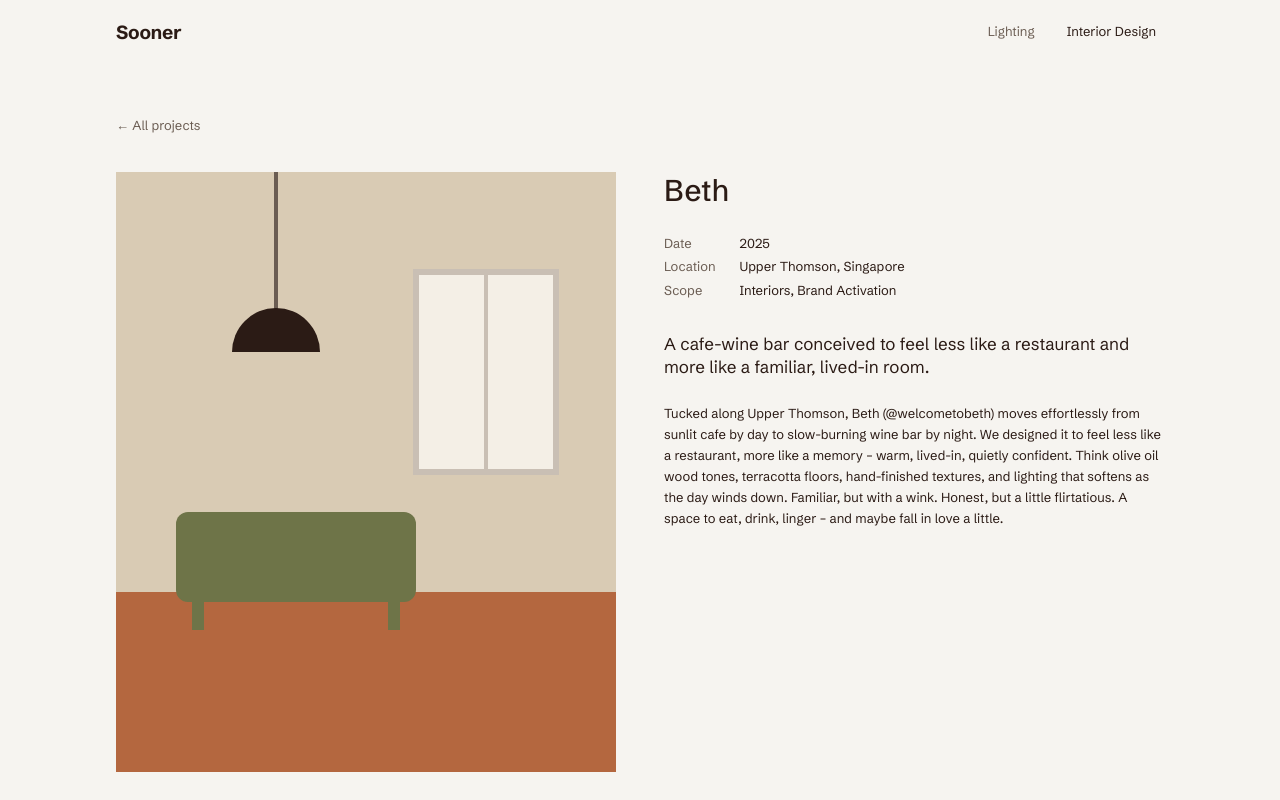
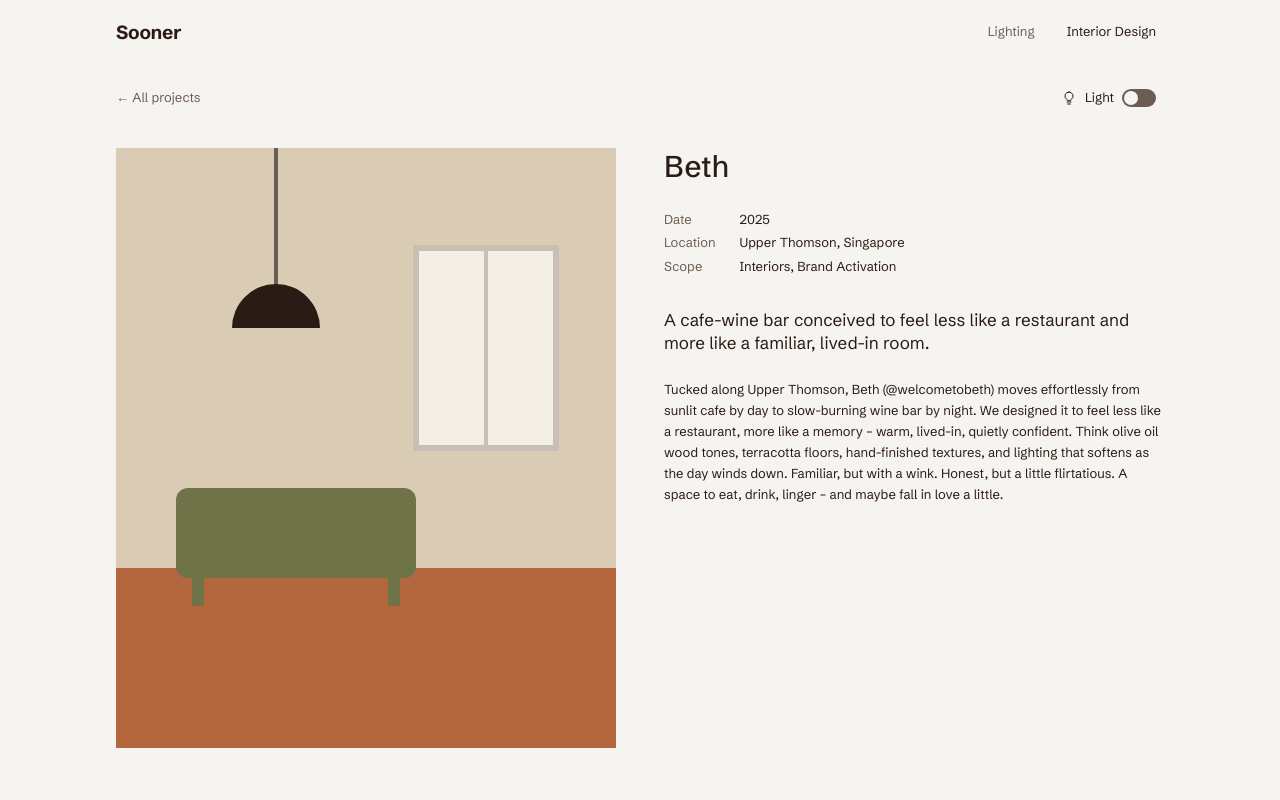
Before and after one commit to iJoyRide/sooner_studios, a Next.js app: page /interior-design/commercial/beth in a window 1280 px wide. Shown: the top 800 px of the page. Built offline with nearby package versions, Linux system fonts and the light colour scheme.

Commit message:
PER-29: sticky bar with Light toggle on project pages (desktop)

```diff
--- a/app/[department]/[category]/[slug]/page.tsx
+++ b/app/[department]/[category]/[slug]/page.tsx
@@ -2,6 +2,7 @@ import Image from "next/image";
 import Link from "next/link";
 import { notFound } from "next/navigation";
 import { getByDepartment, getBySlug } from "@/lib/products";
+import StickyBar from "@/components/StickyBar";
 
 export const instant = false;
 
@@ -31,10 +32,22 @@ export default async function ProjectPage(props: PageProps<"/[department]/[categ
     const next = projects[(index + 1) % projects.length];
 
     return (
-        <main className="content-column pt-8 pb-32 lg:pt-10 lg:pb-16">
+        <main className="pt-8 pb-32 lg:pt-0 lg:pb-16">
+            {/* Desktop only: the mobile dock already has the toggle */}
+            <StickyBar className="hidden lg:block">
                 <Link
                     href="/interior-design"
-                className="mb-6 inline-flex min-h-11 items-center text-muted hover:text-ink"
+                    className="inline-flex min-h-11 items-center text-muted hover:text-ink"
+                >
+                    ← All projects
+                </Link>
+            </StickyBar>
+
+            <div className="content-column lg:pt-4">
+                {/* Mobile only: the link stays above the photo */}
+                <Link
+                    href="/interior-design"
+                    className="mb-6 inline-flex min-h-11 items-center text-muted hover:text-ink lg:hidden"
                 >
                     ← All projects
                 </Link>
@@ -92,6 +105,7 @@ export default async function ProjectPage(props: PageProps<"/[department]/[categ
                         <span className="text-[17px] font-medium">{next.name} →</span>
                     </Link>
                 </nav>
+            </div>
         </main>
     );
 }
```
Lines whose indentation alone changed are shown as unchanged.
